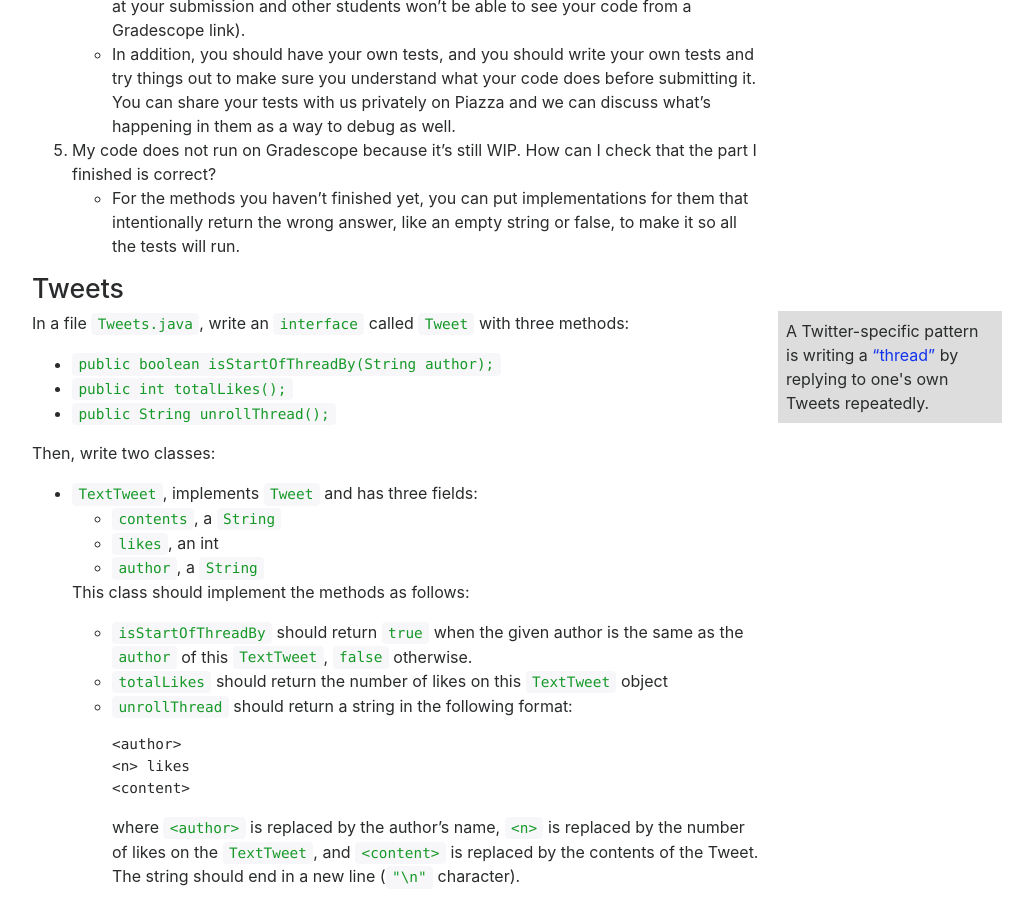
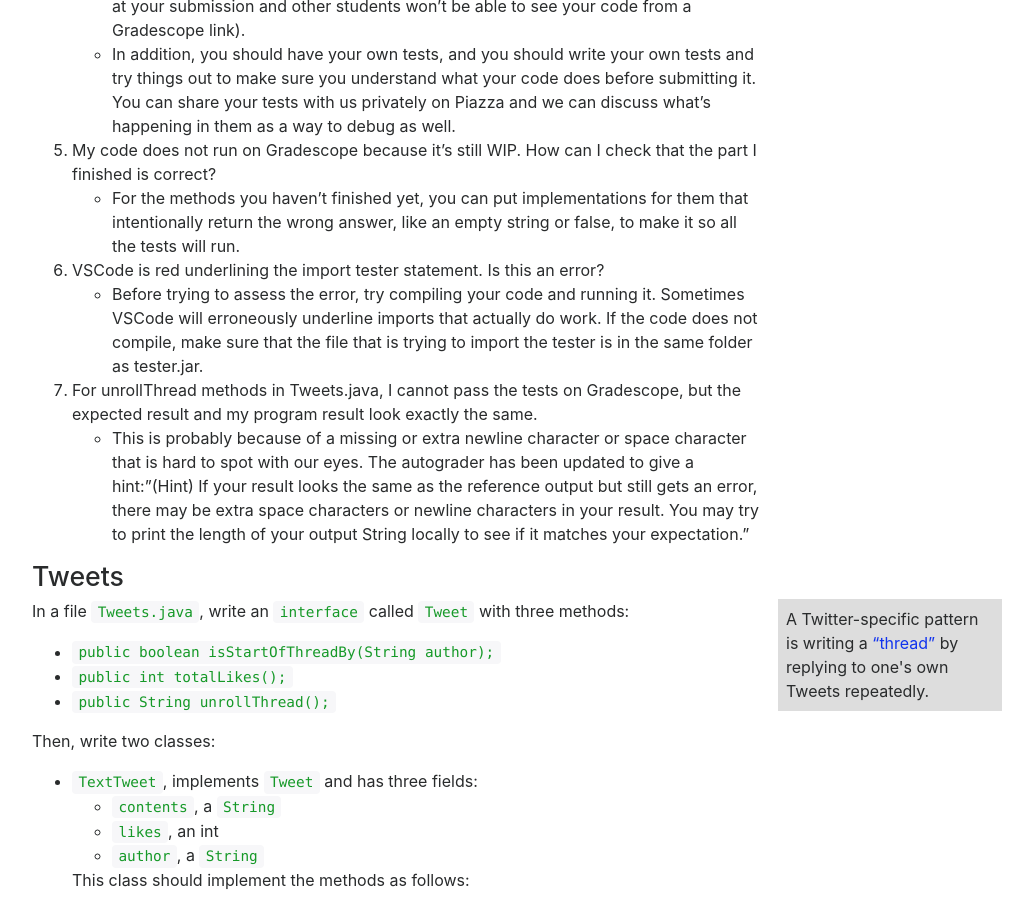
Before and after one commit to ucsd-cse11-s20/ucsd-cse11-s20.github.io, a Jekyll site: the page built from pa4/index.md, in a window 1280 px wide and 900 px high, scrolled down 952 px. Shown: the whole window, without its empty margins (243-1276 px from the left). Built offline with Jekyll 4.4.1, drawn with Linux system fonts in a browser that asks for light colours; nearby versions of some CDN libraries; formulas are drawn with MathJax 3.

Commit message:
Update index.md

```diff
--- a/pa4/index.md
+++ b/pa4/index.md
@@ -40,6 +40,12 @@ this PA.
 
 5. My code does not run on Gradescope because it’s still WIP. How can I check that the part I finished is correct?
 - For the methods you haven’t finished yet, you can put implementations for them that intentionally return the wrong answer, like an empty string or false, to make it so all the tests will run.
+
+6. VSCode is red underlining the import tester statement. Is this an error?
+- Before trying to assess the error, try compiling your code and running it. Sometimes VSCode will erroneously underline imports that actually do work. If the code does not compile, make sure that the file that is trying to import the tester is in the same folder as tester.jar.
+
+7. For unrollThread methods in Tweets.java, I cannot pass the tests on Gradescope, but the expected result and my program result look exactly the same.
+- This is probably because of a missing or extra newline character or space character that is hard to spot with our eyes. The autograder has been updated to give a hint:"(Hint) If your result looks the same as the reference output but still gets an error, there may be extra space characters or newline characters in your result. You may try to print the length of your output String locally to see if it matches your expectation."
 
 ## Tweets
 
```
